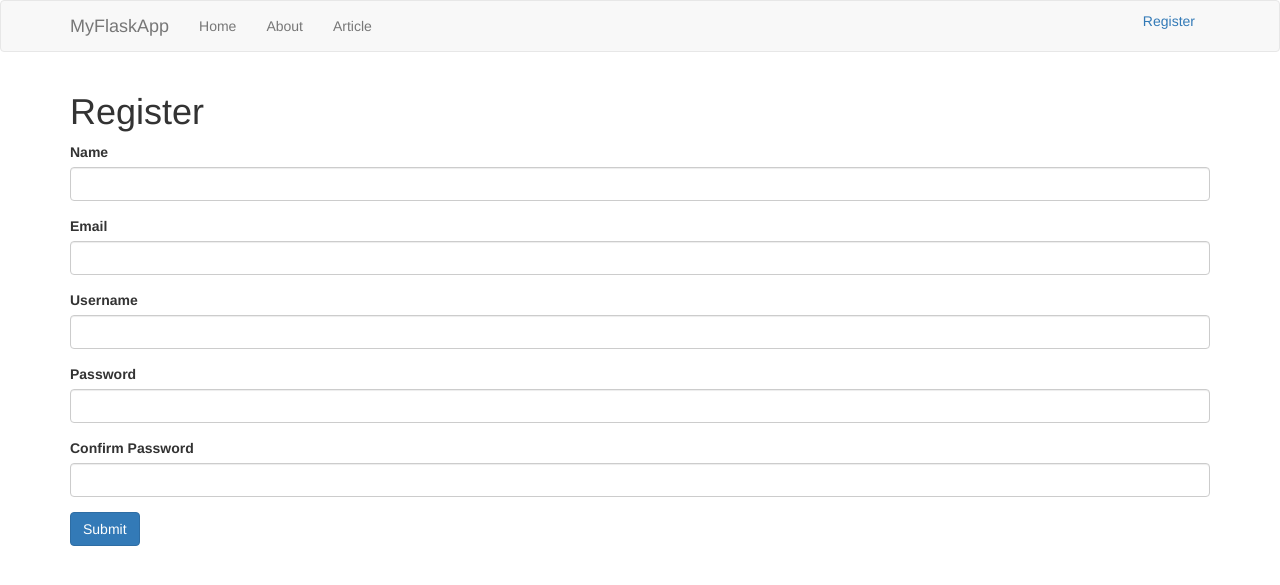
After one commit to hxperl/flask-from-scratch, a Flask app: page /register in a window 1280 px wide. The commit adds this page. Shown: the top 585 px of the page. Run offline with Flask 2, Linux system fonts and the light colour scheme; some libraries are stand-ins or nearby versions.

Commit message:
User Registration

```diff
--- a/app.py
+++ b/app.py
@@ -1,7 +1,21 @@
-from flask import Flask, render_template
+from flask import Flask, render_template, flash, redirect, url_for, session, request, logging
 from data import Articles
+from flask_mysqldb import MySQL
+from wtforms import Form, StringField, TextAreaField, PasswordField, validators
+from passlib.hash import sha256_crypt
+
 app = Flask(__name__)
-app.debug = True
+
+# Config MySQL
+app.config['MYSQL_HOST'] = 'localhost'
+app.config['MYSQL_USER'] = 'root'
+app.config['MYSQL_PASSWORD'] = '123456'
+app.config['MYSQL_DB'] = 'myflaskapp'
+app.config['MYSQL_CURSORCLASS'] = 'DictCursor'
+
+# init MySQL
+mysql = MySQL(app)
+
 
 Articles = Articles()
 
@@ -24,5 +38,45 @@ def articles():
 @app.route('/article/<string:id>/')
 def article(id):
     return render_template('article.html', id=id)
+
+
+class RegisterForm(Form):
+    name = StringField('Name', [validators.Length(min=1, max=50)])
+    username = StringField('Username', [validators.Length(min=4, max=25)])
+    email = StringField('Email', [validators.Length(min=6, max=50)])
+    password = PasswordField('Password', [
+        validators.DataRequired(),
+        validators.EqualTo('confirm', message='Passwords do not match')
+    ])
+    confirm = PasswordField('Confirm Password')
+
+
+@app.route('/register', methods=['GET', 'POST'])
+def register():
+    form = RegisterForm(request.form)
+    if request.method == 'POST' and form.validate():
+        name = form.name.data
+        email = form.email.data
+        username = form.username.data
+        password = sha256_crypt.encrypt(str(form.password.data))
+
+        # Create cursor
+        cur = mysql.connection.cursor()
+
+        # Execute query
+        cur.execute("INSERT INTO users(name, email, username, password) VALUES(%s, %s, %s, %s)",
+                    (name, email, username, password))
+
+        # Commit to DB
+        mysql.connection.commit()
+
+        # Close connection
+        cur.close()
+
+        flash('You are now registered and can log in', 'success')
+        return redirect(url_for('login'))
+    return render_template('register.html', form=form)
+
 if __name__ == '__main__':
-    app.run()
+    app.secret_key = 'secret123'
+    app.run(debug=True)
--- /dev/null
+++ b/templates/includes/_formhelpers.html
@@ -0,0 +1,2 @@
+{% macro render_field(field) %} {{ field.label }} {{ field(**kwargs)|safe }} {% if field.errors %} {% for error in field.errors %}
+<span class="help-inline">{{ error }}</span> {% endfor %} {% endif %} {% endmacro %}
--- /dev/null
+++ b/templates/includes/_messages.html
@@ -0,0 +1,5 @@
+{% with messages = get_flashed_messages(with_categories=true) %} {% if messages %} {% for category, message in messages %}
+<div class="alert alert={{category}}">
+    {{ message }}
+</div>
+{% endfor %} {% endif %} {% endwith %}
--- a/templates/includes/_navbar.html
+++ b/templates/includes/_navbar.html
@@ -15,6 +15,10 @@
                 <li><a href="/about">About</a></li>
                 <li><a href="/articles">Article</a></li>
             </ul>
+
+            <ul class="nav navbar-right">
+                <li><a href="/register">Register</a></li>
+            </ul>
         </div>
         <!--/.nav-collapse -->
     </div>
--- a/templates/layout.html
+++ b/templates/layout.html
@@ -11,7 +11,7 @@
 <body>
     {% include 'includes/_navbar.html'%}
     <div class="container">
-        {% block body %}{% endblock %}
+        {% include 'includes/_messages.html' %} {% block body %}{% endblock %}
     </div>
     <script src='https://maxcdn.bootstrapcdn.com/bootstrap/3.3.7/js/bootstrap.min.js'></script>
 </body>
--- /dev/null
+++ b/templates/register.html
@@ -0,0 +1,23 @@
+{% extends 'layout.html' %} {% block body %}
+<h1>Register</h1> {% from "includes/_formhelpers.html" import render_field %}
+<form method="POST" action="">
+    <div class="form-group">
+        {{ render_field(form.name, class_="form-control")}}
+    </div>
+    <div class="form-group">
+        {{ render_field(form.email, class_="form-control")}}
+    </div>
+    <div class="form-group">
+        {{ render_field(form.username, class_="form-control")}}
+    </div>
+    <div class="form-group">
+        {{ render_field(form.password, class_="form-control")}}
+    </div>
+    <div class="form-group">
+        {{ render_field(form.confirm, class_="form-control")}}
+    </div>
+    <p>
+        <input type="submit" class="btn btn-primary" value="Submit" />
+    </p>
+</form>
+{% endblock %}
```
